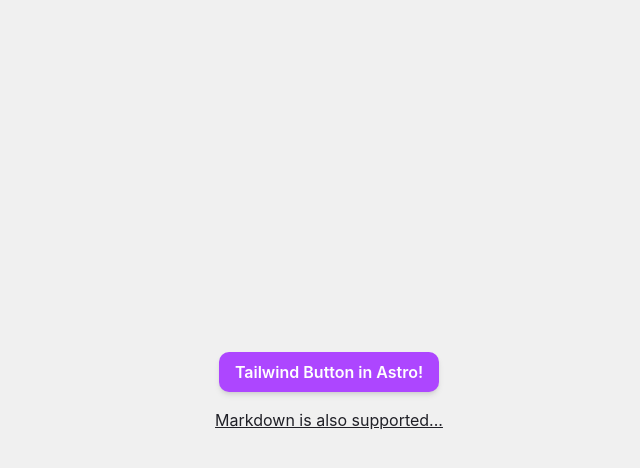
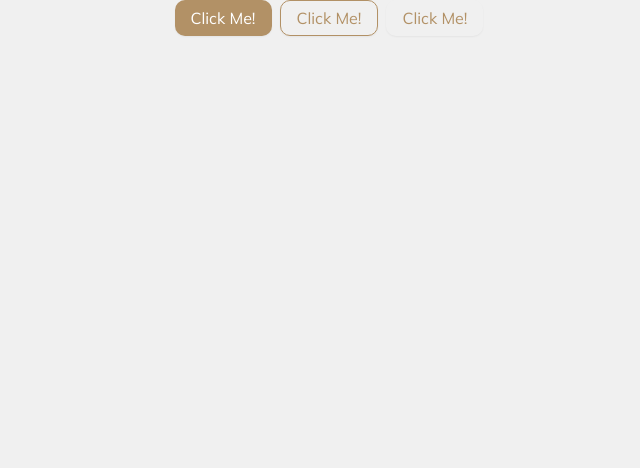
Before and after one commit to joeyprint/joey-portfolio-v2, an Astro site: page / in a window 1280 px wide. Shown: the whole page, without its empty margins (311-951 px from the left). Built offline with nearby package versions, Linux system fonts and the light colour scheme; Astro itself is replaced by a stand-in of ours.

Commit message:
feat: create a button component with astro shadcn

```diff
--- a/src/components/Button.astro
+++ b/src/components/Button.astro
@@ -1,19 +1,54 @@
 ---
-// Click button, get confetti!
-// Styled by Tailwind :)
+import { cva, type VariantProps } from "class-variance-authority";
+import { cn } from "@/lib/utils";
+
+const { title, className, variant, size, ...restProps } = Astro.props;
+
+const buttonVariants = cva(
+  "joey_button inline-flex items-center justify-center whitespace-nowrap rounded-lg cursor-pointer transition-all duration-300 shadow-xs",
+  {
+    variants: {
+      variant: {
+        contained: "shadow-xs",
+        outlined: "border shadow-xs",
+        text: "",
+      },
+      size: {
+        medium: "h-9 px-4 py-2 has-[>svg]:px-3",
+      },
+      color: {
+        primary: "",
+      },
+    },
+    compoundVariants: [
+      {
+        variant: "contained",
+        color: "primary",
+        className:
+          "bg-primary text-common-white hover:bg-primary-700 focus:bg-primary-700 active:bg-primary-900",
+      },
+      {
+        variant: "outlined",
+        color: "primary",
+        className:
+          "border-primary text-primary hover:bg-primary-100 focus:bg-primary-100 active:bg-primary-300/50",
+      },
+      {
+        variant: "text",
+        color: "primary",
+        className:
+          "text-primary hover:bg-primary-100 focus:bg-primary-100 active:bg-primary-300/50",
+      },
+    ],
+    defaultVariants: {
+      variant: "contained",
+      color: "primary",
+      size: "medium",
+    },
+  }
+);
 ---
 
-<button
-	class="appearance-none py-2 px-4 bg-purple-500 text-white font-semibold rounded-lg shadow-md hover:bg-purple-700 focus:outline-none focus:ring-2 focus:ring-purple-400 focus:ring-opacity-75"
->
-	<slot />
+<button class={cn(buttonVariants({ variant, size, className }))} {...restProps}>
+  <slot />
 </button>
-
-<script>
-	import confetti from 'canvas-confetti';
-	const button = document.body.querySelector('button');
-
-	if (button) {
-		button.addEventListener('click', () => confetti());
-	}
-</script>
--- a/src/components/ui/button.tsx
+++ /dev/null
@@ -1,59 +0,0 @@
-import * as React from "react";
-import { Slot } from "@radix-ui/react-slot";
-import { cva, type VariantProps } from "class-variance-authority";
-
-import { cn } from "@/lib/utils";
-
-const buttonVariants = cva(
-  "inline-flex items-center justify-center gap-2 whitespace-nowrap rounded-md text-sm font-medium transition-all disabled:pointer-events-none disabled:opacity-50 [&_svg]:pointer-events-none [&_svg:not([class*='size-'])]:size-4 shrink-0 [&_svg]:shrink-0 outline-none focus-visible:border-ring focus-visible:ring-ring/50 focus-visible:ring-[3px] aria-invalid:ring-destructive/20 dark:aria-invalid:ring-destructive/40 aria-invalid:border-destructive",
-  {
-    variants: {
-      variant: {
-        default:
-          "bg-primary text-primary-foreground shadow-xs hover:bg-primary/90",
-        destructive:
-          "bg-destructive text-white shadow-xs hover:bg-destructive/90 focus-visible:ring-destructive/20 dark:focus-visible:ring-destructive/40 dark:bg-destructive/60",
-        outline:
-          "border bg-background shadow-xs hover:bg-accent hover:text-accent-foreground dark:bg-input/30 dark:border-input dark:hover:bg-input/50",
-        secondary:
-          "bg-secondary text-secondary-foreground shadow-xs hover:bg-secondary/80",
-        ghost:
-          "hover:bg-accent hover:text-accent-foreground dark:hover:bg-accent/50",
-        link: "text-primary underline-offset-4 hover:underline",
-      },
-      size: {
-        default: "h-9 px-4 py-2 has-[>svg]:px-3",
-        sm: "h-8 rounded-md gap-1.5 px-3 has-[>svg]:px-2.5",
-        lg: "h-10 rounded-md px-6 has-[>svg]:px-4",
-        icon: "size-9",
-      },
-    },
-    defaultVariants: {
-      variant: "default",
-      size: "default",
-    },
-  }
-);
-
-function Button({
-  className,
-  variant,
-  size,
-  asChild = false,
-  ...props
-}: React.ComponentProps<"button"> &
-  VariantProps<typeof buttonVariants> & {
-    asChild?: boolean;
-  }) {
-  const Comp = asChild ? Slot : "button";
-
-  return (
-    <Comp
-      data-slot="button"
-      className={cn(buttonVariants({ variant, size, className }))}
-      {...props}
-    />
-  );
-}
-
-export { Button, buttonVariants };
--- a/src/pages/index.astro
+++ b/src/pages/index.astro
@@ -13,15 +13,28 @@
     <meta name="viewport" content="width=device-width" />
     <link rel="icon" type="image/svg+xml" href="/favicon.svg" />
     <meta name="generator" content={Astro.generator} />
-    <title>Astro + TailwindCSS</title>
+
+    <link rel="preconnect" href="https://fonts.googleapis.com" />
+    <link rel="preconnect" href="https://fonts.gstatic.com" crossorigin />
+    <link
+      href="https://fonts.googleapis.com/css2?family=Mulish:wght@300;400;500;600&display=swap"
+      rel="stylesheet"
+    />
+
+    <title>Wasin Wachirapusitanun | Portfolio</title>
   </head>
 
   <body>
-    <div class="grid place-items-center h-screen content-center">
-      <Button>Tailwind Button in Astro!</Button>
-      <a href="/markdown-page" class="p-4 underline"
-        >Markdown is also supported...</a
-      >
+    <div class="flex justify-center aligns-center gap-2">
+      <Button variant={"contained"} onclick={() => console.log("clicked")}>
+        Click Me!
+      </Button>
+      <Button variant={"outlined"} onclick={() => console.log("clicked")}>
+        Click Me!
+      </Button>
+      <Button variant={"text"} onclick={() => console.log("clicked")}>
+        Click Me!
+      </Button>
     </div>
   </body>
 </html>
```
